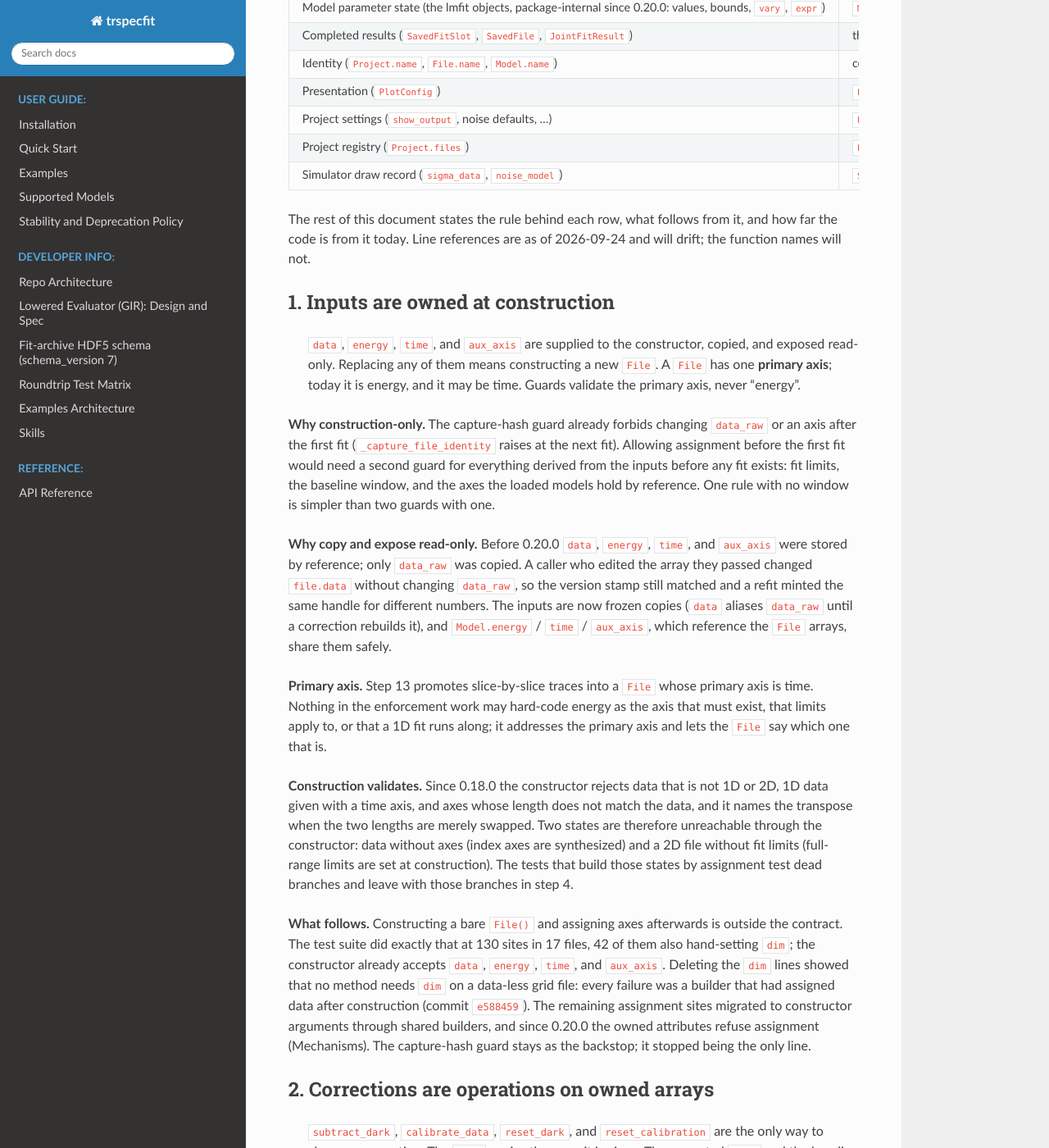
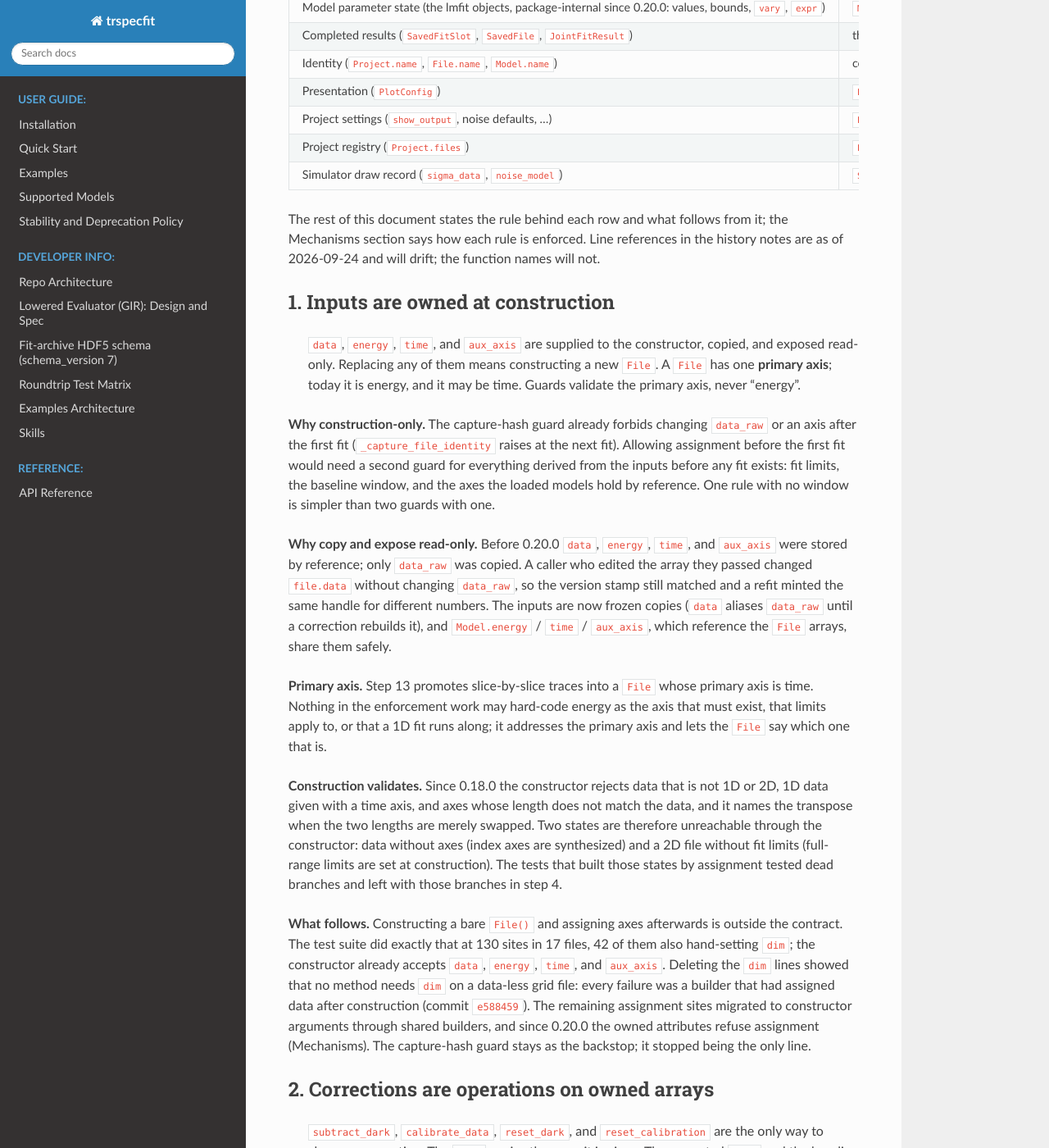
Before and after one commit to InfinityMonkeyAtWork/time-resolved-spectroscopy-fit, a Sphinx documentation site: the page built from docs/design/api_ownership_contract.md, in a window 1280 px wide and 1400 px high, scrolled down 1476 px. Shown: the whole window at 82% size. Built offline with Sphinx 7.4.7 and the Read the Docs theme 3.1.0, drawn with Linux system fonts in a browser that asks for light colours; some of the changed text lies outside the part shown.

Commit message:
Address the branch audit
A circular expression fails at load with a ValueError naming the cycle
instead of a RecursionError. set_fit_limits resolves the time window
before writing, so a rejected call leaves every window unchanged. The
all-fixed evaluator test loads a YAML entry. The changelog names the
refusal of a second dynamics or profile on one parameter and of a
negative analog poisson level. The contract, the review recipe and
TODO.md no longer describe step 4 as pending, and TODO item 8 names its
xfail and the save_data(n_data=...) case. CLAUDE.md states the comment
rule (no fix narration; a non-obvious reason goes in a test docstring),
and check 5 of the review recipe greps added lines for narration.

```diff
--- a/docs/design/api_ownership_contract.md
+++ b/docs/design/api_ownership_contract.md
@@ -70,9 +70,10 @@
 | Project registry (`Project.files`) | `Project` | `File` construction registers | external append, removal, reordering |
 | Simulator draw record (`sigma_data`, `noise_model`) | `Simulator`, snapshot per draw | a new draw | later `set_noise_*` calls changing what a past draw reports |
 
-The rest of this document states the rule behind each row, what follows from
-it, and how far the code is from it today. Line references are as of
-2026-09-24 and will drift; the function names will not.
+The rest of this document states the rule behind each row and what follows
+from it; the Mechanisms section says how each rule is enforced. Line
+references in the history notes are as of 2026-09-24 and will drift; the
+function names will not.
 
 ## 1. Inputs are owned at construction
 
@@ -109,7 +110,7 @@
 merely swapped. Two states are therefore unreachable through the
 constructor: data without axes (index axes are synthesized) and a 2D file
 without fit limits (full-range limits are set at construction). The tests
-that build those states by assignment test dead branches and leave with
+that built those states by assignment tested dead branches and left with
 those branches in step 4.
 
 **What follows.** Constructing a bare `File()` and assigning axes afterwards
@@ -164,7 +165,7 @@
 > the YAML records plus the declared attachments (target parameter, sequence
 > order, frequency). It changes only by editing the YAML and reloading, or
 > through `add_time_dependence` and `add_par_profile`, which are declarative
-> and captured as records. Its parameter state in `lmfit_pars` (values,
+> and captured as records. Its parameter state, the lmfit objects (values,
 > bounds, `vary`, `expr`) starts as the authored state and afterwards holds
 > the latest **execution state**: the values a fit wrote back, the values
 > the baseline injection seeded. The archive, not the live model, is
```
Also changed, not shown: other parts of docs/design/api_ownership_contract.md (+2 -2 lines), CHANGELOG.md (+4 -4 lines), CLAUDE.md (+1 -0 lines), TODO.md (+2 -2 lines), docs/ai/code-review.md (+9 -4 lines), 9 other files.
